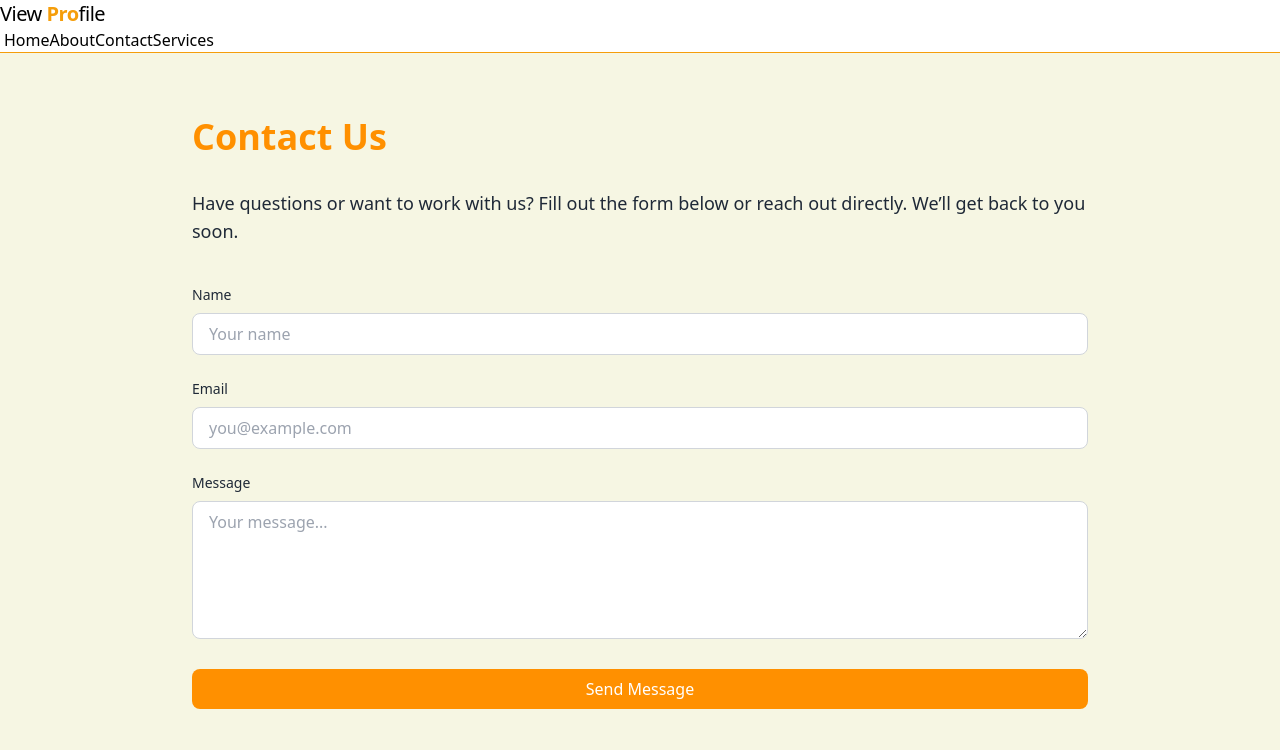
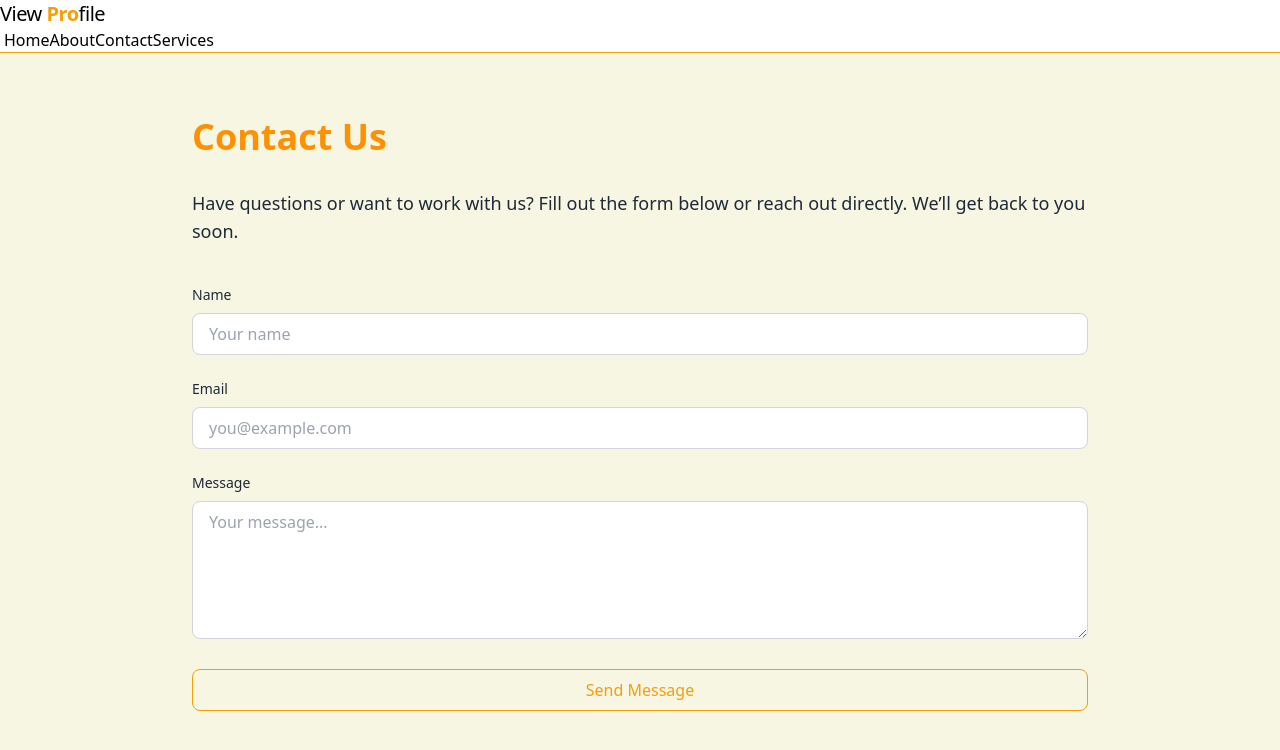
Before and after one commit to AaliyanAslam/github-api-next, a Next.js app: page /contact in a window 1280 px wide. Shown: the top 750 px of the page. Built offline with nearby package versions, Linux system fonts and the light colour scheme.

Commit message:
set btn theme

```diff
--- a/app/contact/page.js
+++ b/app/contact/page.js
@@ -40,7 +40,7 @@ const ContactPage = () => {
 
           <button
             type="submit"
-            className="bg-[#FF9000] text-white py-2 px-6 rounded-lg hover:bg-amber-500 transition duration-200 font-medium"
+            className="w-full py-2 px-4  text-amber-500 border border-amber-500 hover:text-white hover:bg-[#FF9000] rounded-lg  transition duration-200 font-medium"
           >
             Send Message
           </button>
```
